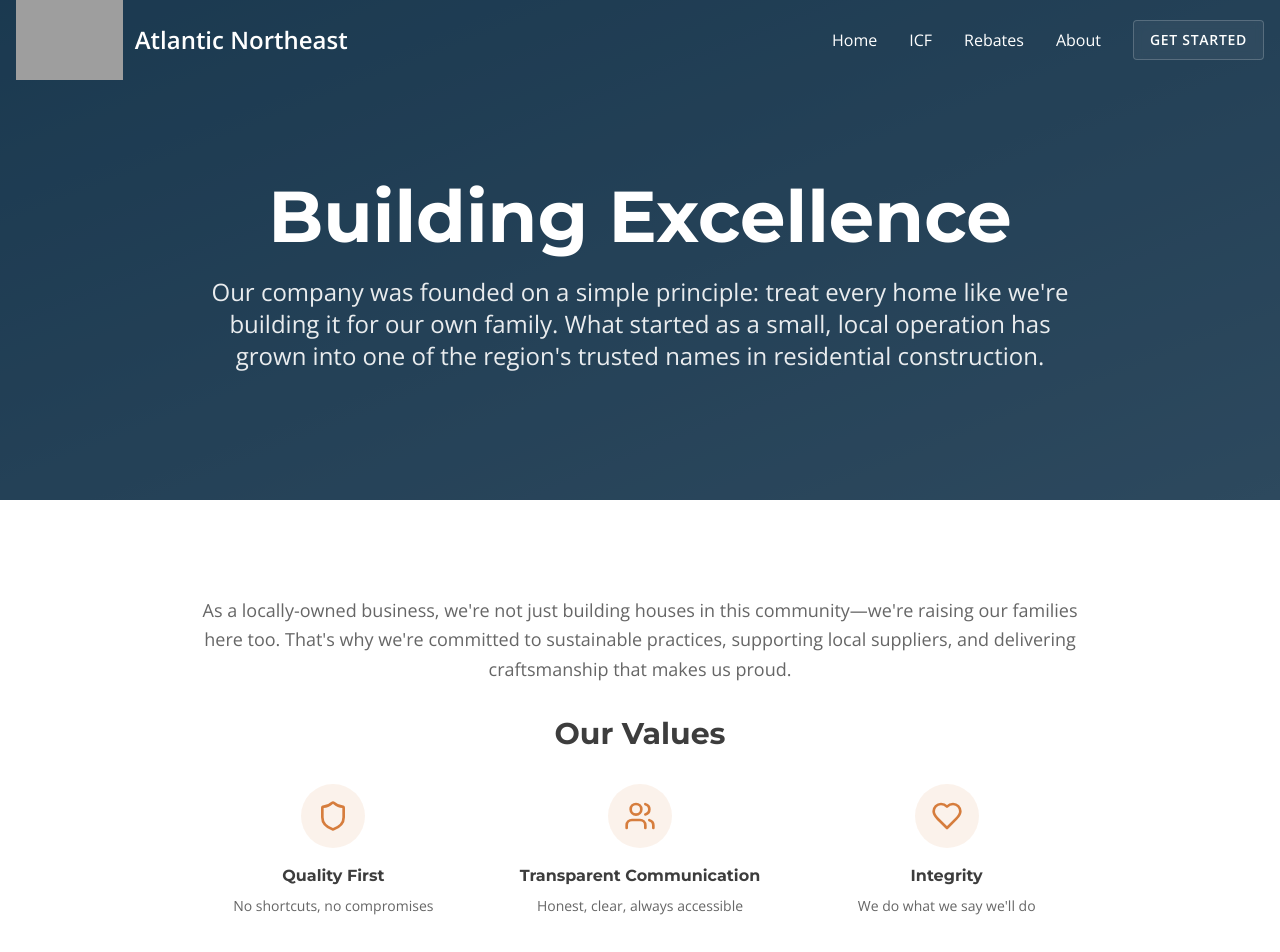
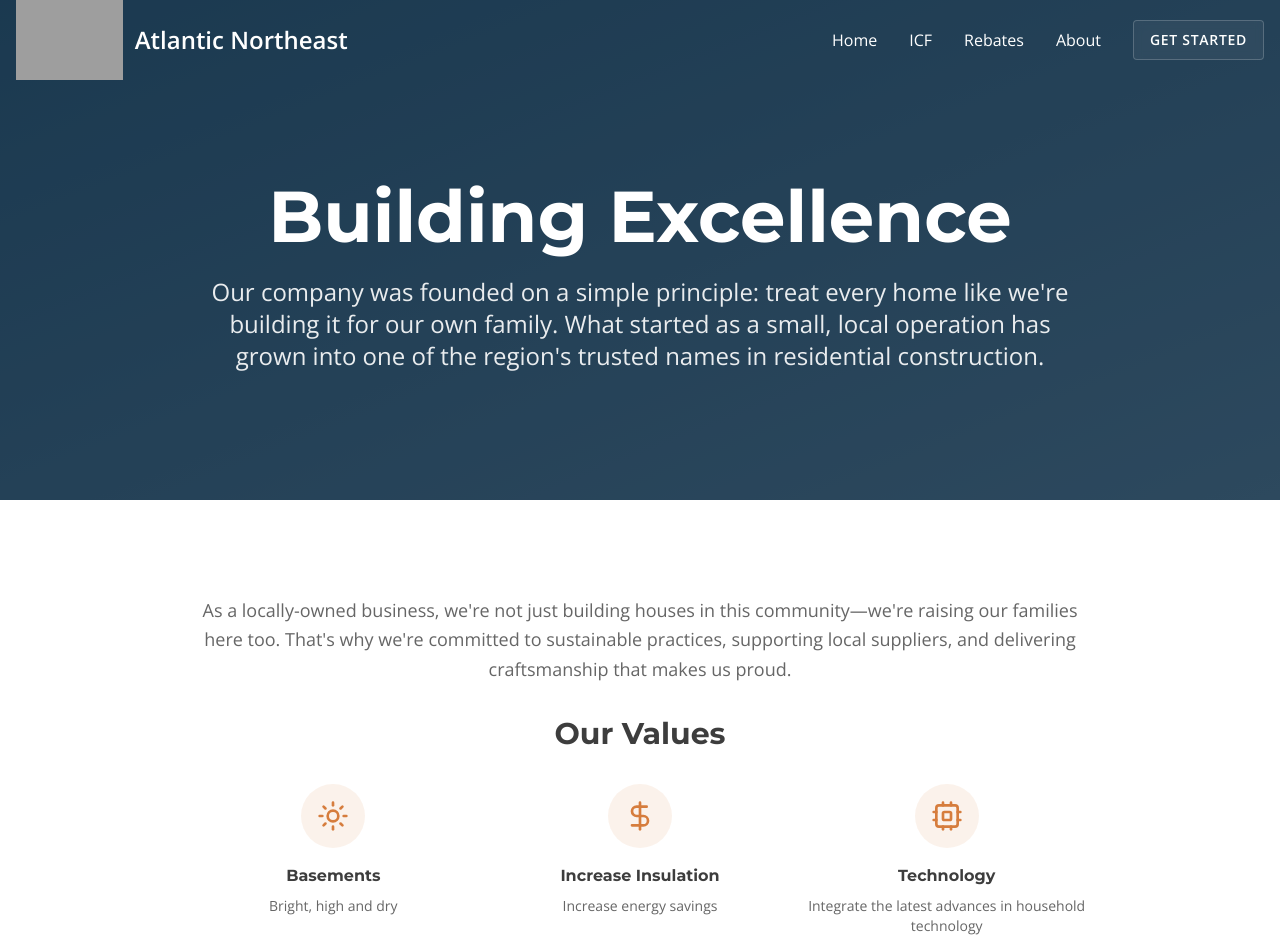
Before and after one commit to MattBegley224/vision-to-bricks, a React (Vite) app: page /about in a window 1280 px wide. Shown: the top 952 px of the page. Built offline with nearby package versions, Linux system fonts and the light colour scheme; grey boxes are pictures that could not be loaded; the HTML template or start-up script is replaced by a standard one.

Commit message:
Update About section values

```diff
--- a/src/components/About.tsx
+++ b/src/components/About.tsx
@@ -1,9 +1,9 @@
-import { Heart, Shield, Users } from "lucide-react";
+import { Sun, DollarSign, Cpu } from "lucide-react";
 
 const values = [
-  { icon: Shield, label: "Quality First", description: "No shortcuts, no compromises" },
-  { icon: Users, label: "Transparent Communication", description: "Honest, clear, always accessible" },
-  { icon: Heart, label: "Integrity", description: "We do what we say we'll do" },
+  { icon: Sun, label: "Basements", description: "Bright, high and dry" },
+  { icon: DollarSign, label: "Increase Insulation", description: "Increase energy savings" },
+  { icon: Cpu, label: "Technology", description: "Integrate the latest advances in household technology" },
 ];
 
 const About = () => {
--- a/src/pages/About.tsx
+++ b/src/pages/About.tsx
@@ -1,14 +1,14 @@
 import { useEffect } from "react";
 import { useLocation } from "react-router-dom";
-import { Heart, Shield, Users } from "lucide-react";
+import { Sun, DollarSign, Cpu } from "lucide-react";
 import Navigation from "@/components/Navigation";
 import Footer from "@/components/Footer";
 import Contact from "@/components/Contact";
 
 const values = [
-  { icon: Shield, label: "Quality First", description: "No shortcuts, no compromises" },
-  { icon: Users, label: "Transparent Communication", description: "Honest, clear, always accessible" },
-  { icon: Heart, label: "Integrity", description: "We do what we say we'll do" },
+  { icon: Sun, label: "Basements", description: "Bright, high and dry" },
+  { icon: DollarSign, label: "Increase Insulation", description: "Increase energy savings" },
+  { icon: Cpu, label: "Technology", description: "Integrate the latest advances in household technology" },
 ];
 
 const About = () => {
```
